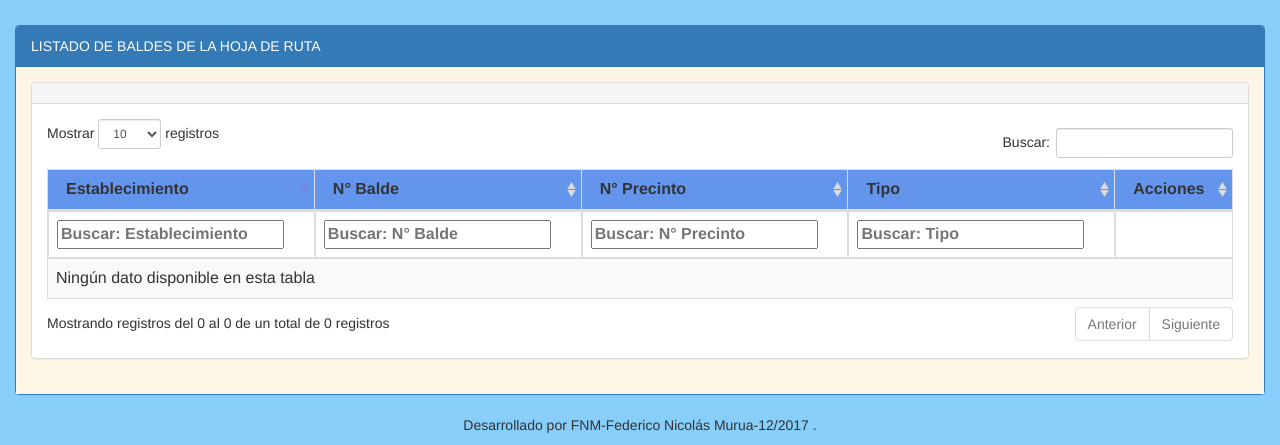
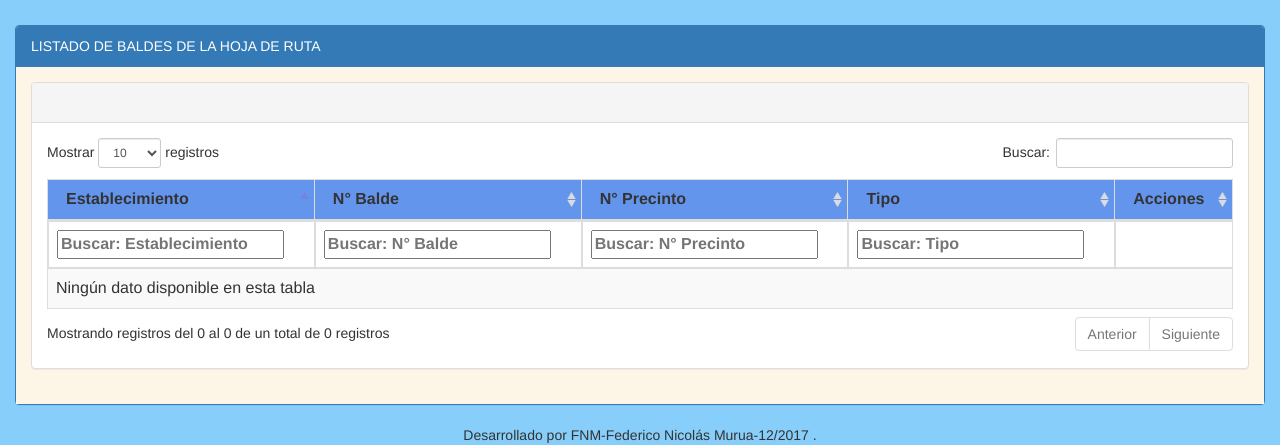
Before and after one commit to feddeMurua/mara_imp, a Django app: a page that uses templates/base/base_listado.html in a window 1280 px wide. Shown: the part 52-497 px from the top of the page. Run offline with Django 3.2, Linux system fonts and the light colour scheme; a user stored in the database is signed in; data comes from the database, SQL or seed files in the repository; some libraries are stand-ins or nearby versions; some web fonts are replaced.

Commit message:
cambio heading tabla

```diff
--- a/modulo_I/templates/hojaRuta/baldes_utilizados/baldeutilizado_listado.html
+++ b/modulo_I/templates/hojaRuta/baldes_utilizados/baldeutilizado_listado.html
@@ -6,7 +6,7 @@
 {% endblock %}
 
 {% block panel-heading-tabla %}
-  <a href="{% url 'hojaRuta:listado_hojas_de_ruta' %}" data-toggle="tooltip" title="Volver"><i class="fa fa-arrow-left pull-right" style="font-size: 35px;"></i></a>
+  <a href="{% url 'hojaRuta:listado_hojas_de_ruta' %}" data-toggle="tooltip" title="Volver"><i class="fa fa-arrow-left pull-right" style="font-size: 35px;padding-right:2px;"></i></a>
 {% endblock %}
 
 {% block thead-tabla %}
--- a/templates/base/base_listado.html
+++ b/templates/base/base_listado.html
@@ -25,7 +25,7 @@
                   <div class="container" style="width:100%">
                       <div class="row">
                         <div class="panel panel-default">
-                          <div class="panel-heading">{% block panel-heading-tabla %}{% endblock %}</div>
+                          <div class="panel-heading" style="height: 40px;padding:0">{% block panel-heading-tabla %}{% endblock %}</div>
                             <div class="panel-body" >
                               <table class="table table-striped table-bordered" cellspacing="0" id="table-list">
                                 {% block thead-tabla %}{% endblock %}
```
